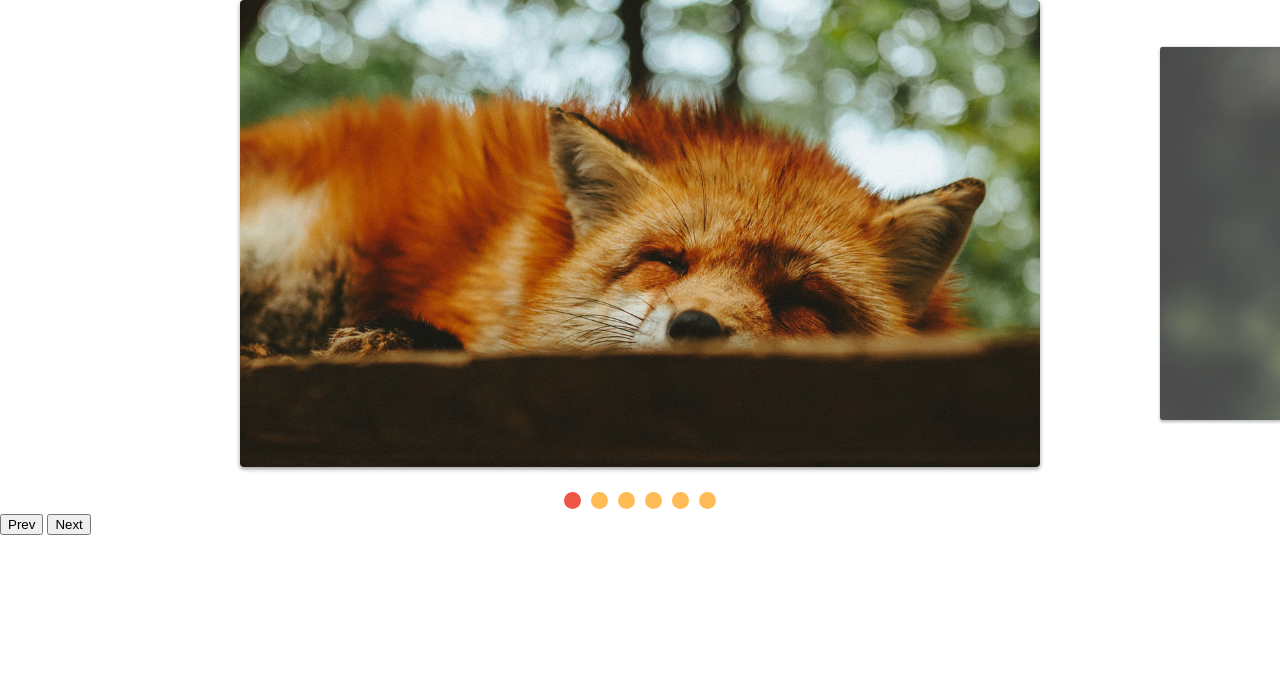
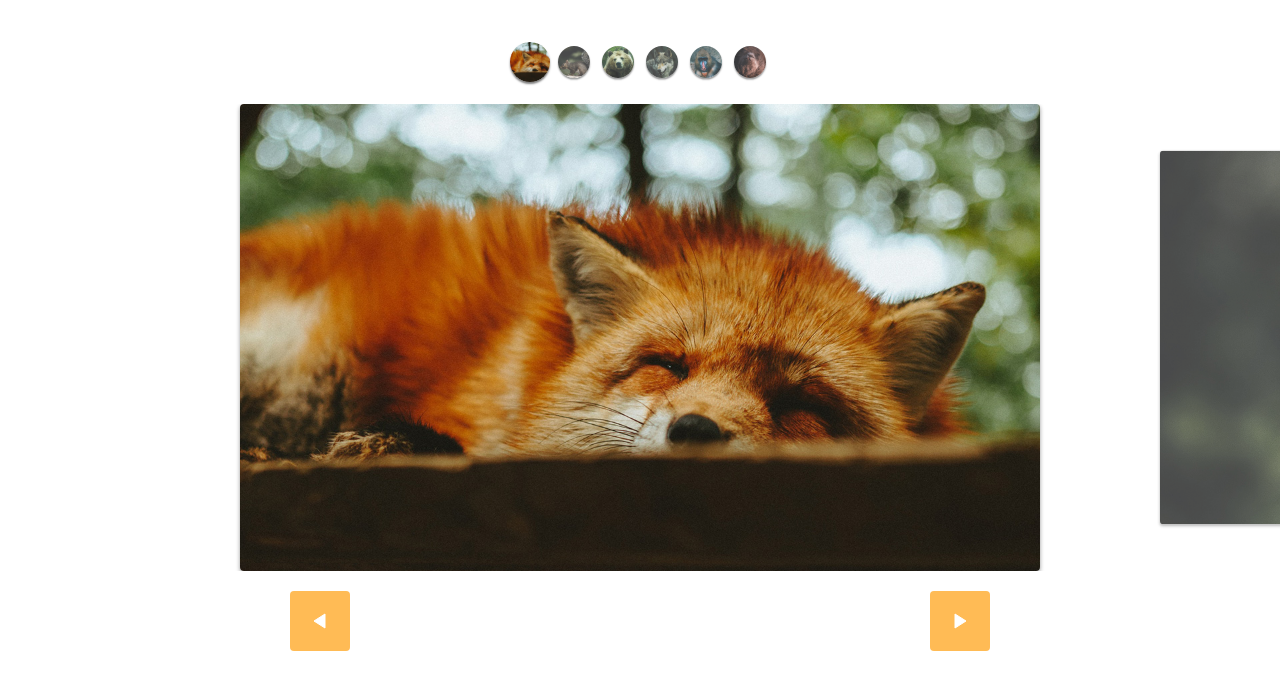
Before and after one commit to rcesar99/slides-animais-fantasticos, a plain HTML site: page index.html in a window 1280 px wide. Drawn offline with Linux system fonts and the light colour scheme.

Commit message:
custom controls added

```diff
--- a/css/style.css
+++ b/css/style.css
@@ -64,3 +64,48 @@ img {
 [data-control="slide"] li a:hover {
   background-color: #e54;
 }
+
+.custom-controls {
+  display: flex;
+  justify-content: center;
+  margin-top: 40px;
+  margin-bottom: 20px;
+  flex-wrap: wrap;
+}
+
+.custom-controls li {
+  opacity: 0.8;
+  transform: scale(0.8);
+  width: 40px;
+  height: 40px;
+  border-radius: 50%;
+  overflow: hidden;
+  margin: 2px;
+  box-shadow: 0 2px 2px rgba(0, 0, 0, 0.5);
+  transition: 0.3s;
+}
+
+.custom-controls li.active {
+  opacity: 1;
+  transform: scale(1);
+}
+
+.arrow-nav {
+  display: flex;
+  justify-content: space-around;
+  margin: 20px 0;
+}
+
+.arrow-nav button {
+  cursor: pointer;
+  border: none;
+  border-radius: 4px;
+  color: #fff;
+  width: 60px;
+  height: 60px;
+  background: #fb5 url("/img/arrow.svg") center center no-repeat;
+}
+
+.arrow-nav button.prev {
+  transform: rotate(-180deg);
+}
--- a/index.html
+++ b/index.html
@@ -9,6 +9,15 @@
 </head>
 
 <body>
+  <ul class="custom-controls">
+    <li><img src="img/foto1-thumb.jpg" alt=""></li>
+    <li><img src="img/foto2-thumb.jpg" alt=""></li>
+    <li><img src="img/foto3-thumb.jpg" alt=""></li>
+    <li><img src="img/foto4-thumb.jpg" alt=""></li>
+    <li><img src="img/foto5-thumb.jpg" alt=""></li>
+    <li><img src="img/foto6-thumb.jpg" alt=""></li>
+  </ul>
+
   <div class="slide-wrapper">
     <ul class="slide">
       <li><img src="img/foto1.jpg" alt=""></li>
@@ -19,9 +28,10 @@
       <li><img src="img/foto6.jpg" alt=""></li>
     </ul>
   </div>
+
   <div class="arrow-nav">
-    <button class="prev">Prev</button>
-    <button class="next">Next</button>
+    <button class="prev"></button>
+    <button class="next"></button>
   </div>
   <script type="module" src="/js/script.js"></script>
 </body>
--- a/js/script.js
+++ b/js/script.js
@@ -1,6 +1,6 @@
-import { Slide, SlideNav } from "./slide.js";
+import SlideNav from "./slide.js";
 
 const slide = new SlideNav(".slide", ".slide-wrapper");
 slide.init();
 slide.addArrow(".prev", ".next");
-slide.addControl();
+slide.addControl(".custom-controls");
--- a/js/slide.js
+++ b/js/slide.js
@@ -146,11 +146,12 @@ export class Slide {
   }
 }
 
-export class SlideNav extends Slide {
+export default class SlideNav extends Slide {
   constructor(slide, wrapper) {
     super(slide, wrapper);
     this.bindControlEvents();
   }
+
   addArrow(prev, next) {
     this.prevElement = document.querySelector(prev);
     this.nextElement = document.querySelector(next);
```
